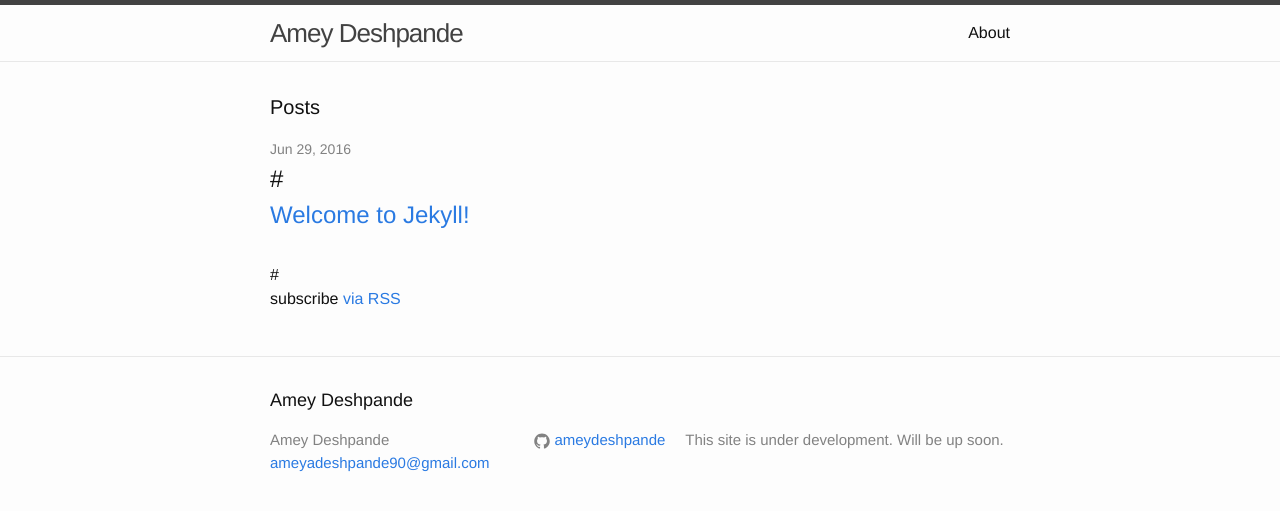
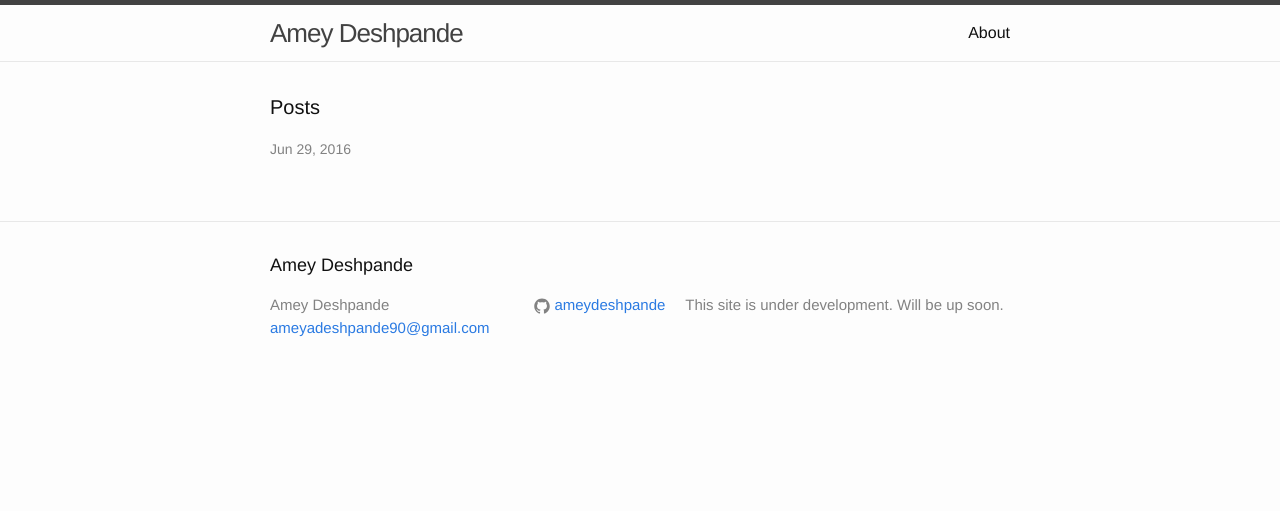
Before and after one commit to AmeyDeshpande/ameydeshpande.github.io, a Jekyll site: the page built from index.html, in a window 1280 px wide. Shown: the top 511 px of the page. Built offline with Jekyll 4.4.1, drawn with Linux system fonts in a browser that asks for light colours.

Commit message:
Update index.html

```diff
--- a/index.html
+++ b/index.html
@@ -12,12 +12,12 @@ layout: default
         <span class="post-meta">{{ post.date | date: "%b %-d, %Y" }}</span>
 
         <h2>
-          #<a class="post-link" href="{{ post.url | prepend: site.baseurl }}">{{ post.title }}</a>
+          <!--<a class="post-link" href="{{ post.url | prepend: site.baseurl }}">{{ post.title }}</a>-->
         </h2>
       </li>
     {% endfor %}
   </ul>
 
-  #<p class="rss-subscribe">subscribe <a href="{{ "/feed.xml" | prepend: site.baseurl }}">via RSS</a></p>
+  <!--<p class="rss-subscribe">subscribe <a href="{{ "/feed.xml" | prepend: site.baseurl }}">via RSS</a></p>-->
 
 </div>
```
